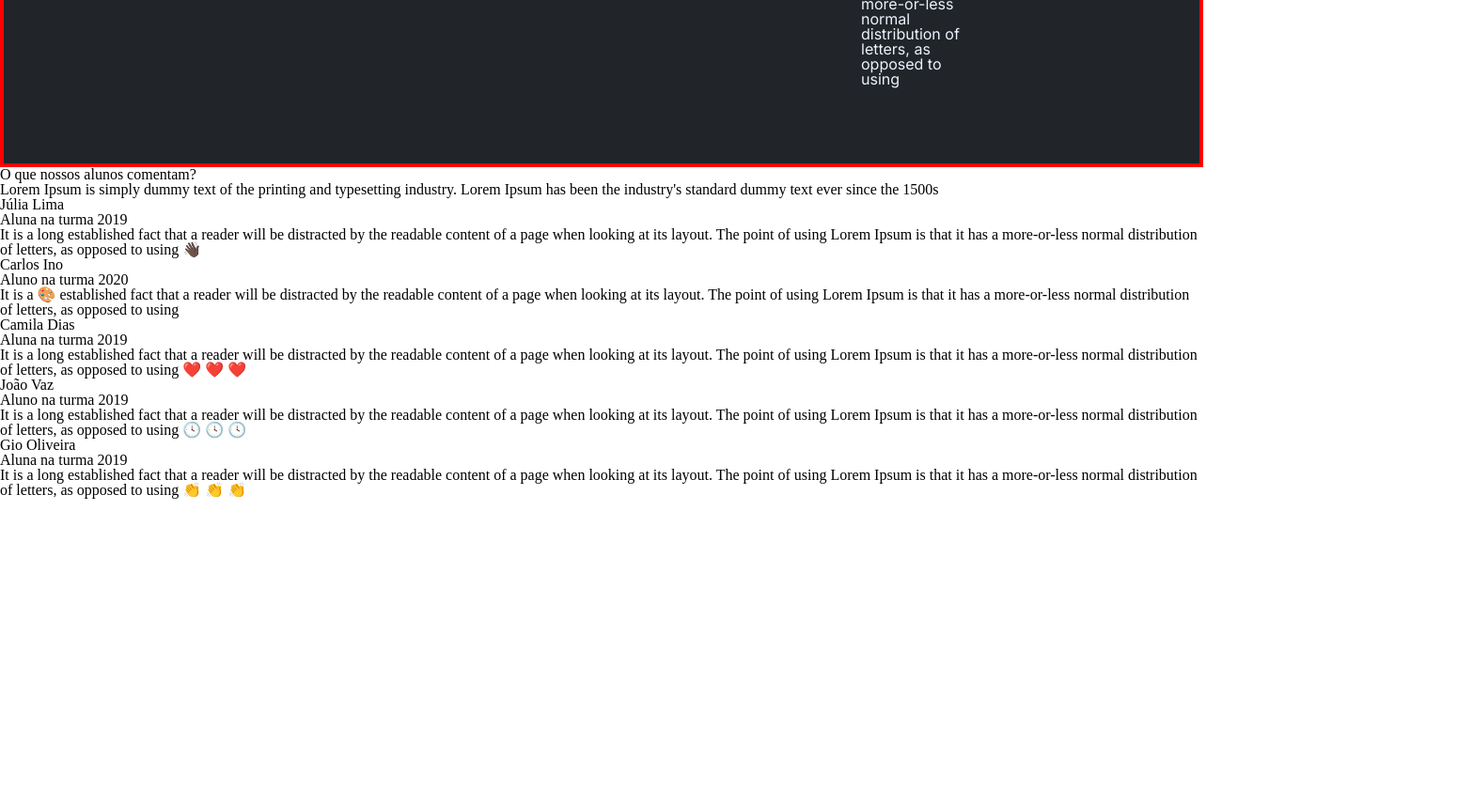
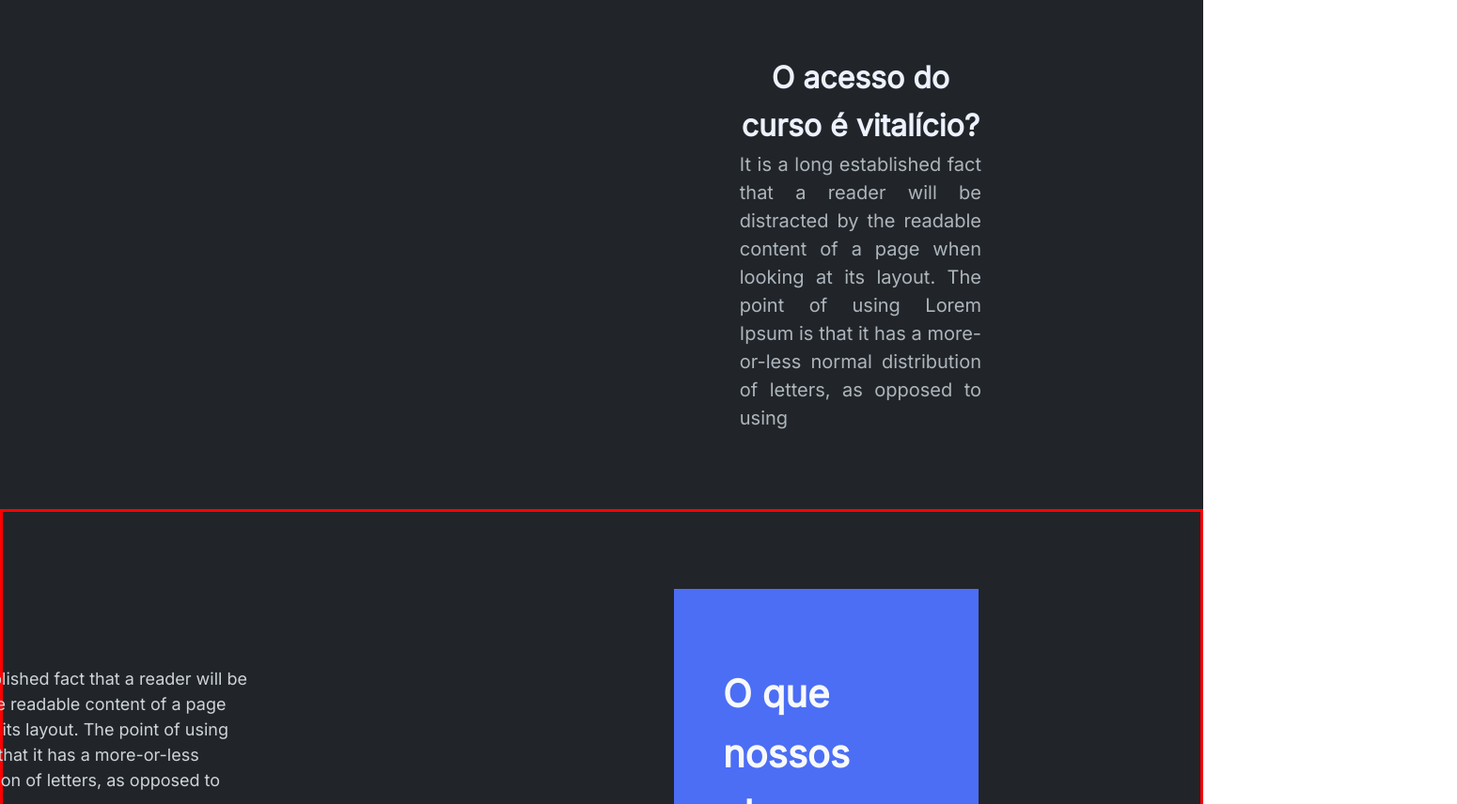
Before and after one commit to Kenzie-Academy-Brasil-Developers/m2-site-institucional-generico-gabimara, a plain HTML site: page index.html in a window 1280 px wide. Shown: the part 2620-3476 px from the top of the page at 94% size, 1550 px wide, since content can reach past the window. Before the commit the page ends 3166 px from the top, so only its background shows below. Drawn offline with Linux system fonts and the light colour scheme.

Commit message:
estilizando o projeto

```diff
--- a/index.html
+++ b/index.html
@@ -31,7 +31,7 @@
       <!-- ====== Section About ====== -->
       <section>
         <div class="div_aboutUs">
-          <h2>Quem somos nós?</h2>
+          <h2 class="title_aboutUs">Quem somos nós?</h2>
           <p class="aboutUs_text">
             It is a long established fact that a reader will be distracted by
             the readable content of a page when looking at its layout. The point
@@ -57,11 +57,11 @@
             </div>
           </div>
           <!-- RIGHT SIDE -->
-          <ul>
+          <ul class="faq_ul">
             <!-- Question 1 -->
             <li>
-              <h3>Quais matérias vou pagar?</h3>
-              <p>
+              <h3 class="questions">Quais matérias vou pagar?</h3>
+              <p class="answer">
                 It is a long established fact that a reader will be distracted
                 by the readable content of a page when looking at its layout.
                 The point of using Lorem Ipsum is that it has a more-or-less
@@ -70,8 +70,8 @@
             </li>
             <!-- Question 2 -->
             <li>
-              <h3>Tenho direito à cancelamento?</h3>
-              <p>
+              <h3 class="questions">Tenho direito à cancelamento?</h3>
+              <p class="answer">
                 It is a long established fact that a reader will be distracted
                 by the readable content of a page when looking at its layout.
                 The point of using Lorem Ipsum is that it has a more-or-less
@@ -80,8 +80,8 @@
             </li>
             <!-- Question 3 -->
             <li>
-              <h3>O acesso do curso é vitalício?</h3>
-              <p>
+              <h3 class="questions">O acesso do curso é vitalício?</h3>
+              <p class="answer">
                 It is a long established fact that a reader will be distracted
                 by the readable content of a page when looking at its layout.
                 The point of using Lorem Ipsum is that it has a more-or-less
@@ -90,8 +90,8 @@
             </li>
             <!-- Question 4 -->
             <li>
-              <h3>O acesso do curso é vitalício?</h3>
-              <p>
+              <h3 class="questions">O acesso do curso é vitalício?</h3>
+              <p class="answer">
                 It is a long established fact that a reader will be distracted
                 by the readable content of a page when looking at its layout.
                 The point of using Lorem Ipsum is that it has a more-or-less
@@ -104,12 +104,12 @@
 
       <!-- ====== Section Comments ====== -->
       <section>
-        <div>
+        <div class="section_coments">
           <!-- RIGHT SIDE -->
-          <div>
-            <div>
-              <h2>O que nossos alunos comentam?</h2>
-              <p>
+          <div class="coment_student1">
+            <div class="coment_student">
+              <h2 class="coment_title">O que nossos alunos comentam?</h2>
+              <p class="coment_defined">
                 Lorem Ipsum is simply dummy text of the printing and typesetting
                 industry. Lorem Ipsum has been the industry's standard dummy
                 text ever since the 1500s
@@ -117,14 +117,14 @@
             </div>
           </div>
           <!-- LEFT SIDE -->
-          <ul>
+          <ul class="section_students">
             <!-- Comment 1 -->
-            <li>
-              <div>
-                <h3>Júlia Lima</h3>
-                <p>Aluna na turma 2019</p>
+            <li class="defined_student">
+              <div class="student_class">
+                <h3 class="student_name">Júlia Lima</h3>
+                <p class="student_year">Aluna na turma 2019</p>
               </div>
-              <p>
+              <p class="student_brief">
                 It is a long established fact that a reader will be distracted
                 by the readable content of a page when looking at its layout.
                 The point of using Lorem Ipsum is that it has a more-or-less
@@ -132,12 +132,12 @@
               </p>
             </li>
             <!-- Comment 2 -->
-            <li>
-              <div>
-                <h3>Carlos Ino</h3>
-                <p>Aluno na turma 2020</p>
+            <li class="defined_student">
+              <div class="student_class">
+                <h3 class="student_name">Carlos Ino</h3>
+                <p class="student_year">Aluno na turma 2020</p>
               </div>
-              <p>
+              <p class="student_brief">
                 It is a 🎨 established fact that a reader will be distracted by
                 the readable content of a page when looking at its layout. The
                 point of using Lorem Ipsum is that it has a more-or-less normal
@@ -145,12 +145,12 @@
               </p>
             </li>
             <!-- Comment 3 -->
-            <li>
-              <div>
-                <h3>Camila Dias</h3>
-                <p>Aluna na turma 2019</p>
+            <li class="defined_student">
+              <div class="student_class">
+                <h3 class="student_name">Camila Dias</h3>
+                <p class="student_year">Aluna na turma 2019</p>
               </div>
-              <p>
+              <p class="student_brief">
                 It is a long established fact that a reader will be distracted
                 by the readable content of a page when looking at its layout.
                 The point of using Lorem Ipsum is that it has a more-or-less
@@ -158,12 +158,12 @@
               </p>
             </li>
             <!-- Comment 4 -->
-            <li>
-              <div>
-                <h3>João Vaz</h3>
-                <p>Aluno na turma 2019</p>
+            <li class="defined_student">
+              <div class="student_class">
+                <h3 class="student_name">João Vaz</h3>
+                <p class="student_year">Aluno na turma 2019</p>
               </div>
-              <p>
+              <p class="student_brief">
                 It is a long established fact that a reader will be distracted
                 by the readable content of a page when looking at its layout.
                 The point of using Lorem Ipsum is that it has a more-or-less
@@ -171,12 +171,12 @@
               </p>
             </li>
             <!-- Comment 5 -->
-            <li>
-              <div>
-                <h3>Gio Oliveira</h3>
-                <p>Aluna na turma 2019</p>
+            <li class="defined_student">
+              <div class="student_class">
+                <h3 class="student_name">Gio Oliveira</h3>
+                <p class="student_year">Aluna na turma 2019</p>
               </div>
-              <p>
+              <p class="student_brief">
                 It is a long established fact that a reader will be distracted
                 by the readable content of a page when looking at its layout.
                 The point of using Lorem Ipsum is that it has a more-or-less
--- a/src/styles/index.css
+++ b/src/styles/index.css
@@ -65,6 +65,13 @@ span {
     font-weight: 600;
 }
 
+.title_aboutUs{
+    display: flex;
+    width: 100%;
+    height: 46px;
+    justify-content: center;
+}
+
 .aboutUs_text{
     font-family: var(--font-primary);
     font-size: var(--font-size-text1);
@@ -74,8 +81,6 @@ span {
 }
 
 .faq_section{
-    border: 4px solid red;
-
     background-color: var(--gray-2);
     color: var(--gray-6);
     display: flex;
@@ -88,19 +93,17 @@ span {
     font-family: var(--font-primary);
     color: var(--gray-6);
     display: flex;
-    padding-right: 82px 236;
     align-items: flex-start;
     gap: 56px;
 }
 
 .div_faq{
     display: flex;
-    width: 620px;
+    width: 100%;
     align-items: flex-start;
     flex-direction: column;
     padding-right: 87px;
     gap: 33px;
-
 }
 
 .faq_title{
@@ -117,5 +120,144 @@ span {
 }
 
 .button_nextClass{
+    padding: 20px 32px;
+    display: flex;
+    justify-content: center;
+    gap: 10px;
+    background-color: var(--brand-1);
+    border: 1px solid var(--brand-1);
+    color: var(--gray-7);
+    font-family: var(--font-primary);
+    font-size: var(--font-size-text3);
+    font-weight: 600;
+    line-height: 150%;
+}
+.faq_ul{
+    display: flex;
+    width: 100%;
+    flex-direction: column;
+    align-items: flex-start;
+    gap: 60px;
+}
+
+.questions{
+    color: var(--gray-6);
+    text-align: center;
+    font-family: var(--font-primary);
+    font-size: var(--font-size-title3);
+    font-weight: 600;
+    line-height: 160%;
+}
+
+.answer{
+    color: var(--gray-4);
+    font-family: var(--font-primary);
+    font-size: var(--font-size-text1);
+    font-weight: 400;
+    line-height: 150%;
+    text-align: justify;
+}
+
+.section_coments{
+    border: 3px solid red;
+
+    display: flex;
+    padding: 82px 236px;
+    align-items: flex-start;
+    width: 100%;
+    background-color: var(--gray-2);
+    flex-direction: row-reverse;
+}
+.coment_student1{
+    display: flex;
+    padding-left: 30rem;
 
 }
+
+.coment_student{
+    display: flex;
+    padding: 80px 52px;
+    flex-direction: column;
+    align-items: flex-start;
+    gap: 35px;
+    background-color: var(--brand-1);
+}
+
+.coment_title{
+    font-family: var(--font-primary);
+    color: var(--gray-7);
+    font-size: var(--font-size-title2);
+    font-weight: 600;
+    line-height: 160%;
+    align-self: stretch;
+}
+
+.coment_defined{
+    color: var(--gray-7);
+    font-family: var(--font-primary);
+    text-align: justify;
+    font-size: var(--font-size-text1);
+    font-weight: 400;
+    line-height: 150%;
+}
+
+.section_students{
+    display: flex;
+    padding: 82px 236px;
+    align-items: flex-start;
+    gap: 56px;
+    flex-direction: column;
+    width: 100%;
+}
+
+.student_class{
+    font-family: var(--font-primary);
+    color: var(--gray-7);
+    display: flex;
+    align-items: flex-start;
+    gap: 16px;
+    flex-direction: column;
+    width: 176px;
+    height: 27px;
+}
+
+.student_name{
+    font-size: var(--font-size-title3);
+    font-weight: 600;
+    line-height: 160%;
+}
+
+.student_year{
+    font-size: var(--font-size-text3);
+    font-weight: 400;
+    line-height: 150%;
+    display: flex;
+}
+
+.student_brief{
+    font-family: var(--font-primary);
+    color: var(--gray-5);
+    font-size: var(--font-size-text2);
+    font-weight: 400;
+    line-height: 150%;
+    width: 412px;
+    height: 179px;
+    flex-shrink: 0;
+}
+
+.defined_student{
+    display:flex;
+    align-items: flex-start;
+    gap:16px;
+}
+
+footer{
+    display: flex;
+    width: 100%;
+    padding: 50px 775px;
+    flex-direction: column;
+    justify-content: center;
+    align-items: center;
+    gap: 10px;
+    background: var(--gray-1);
+}
```
